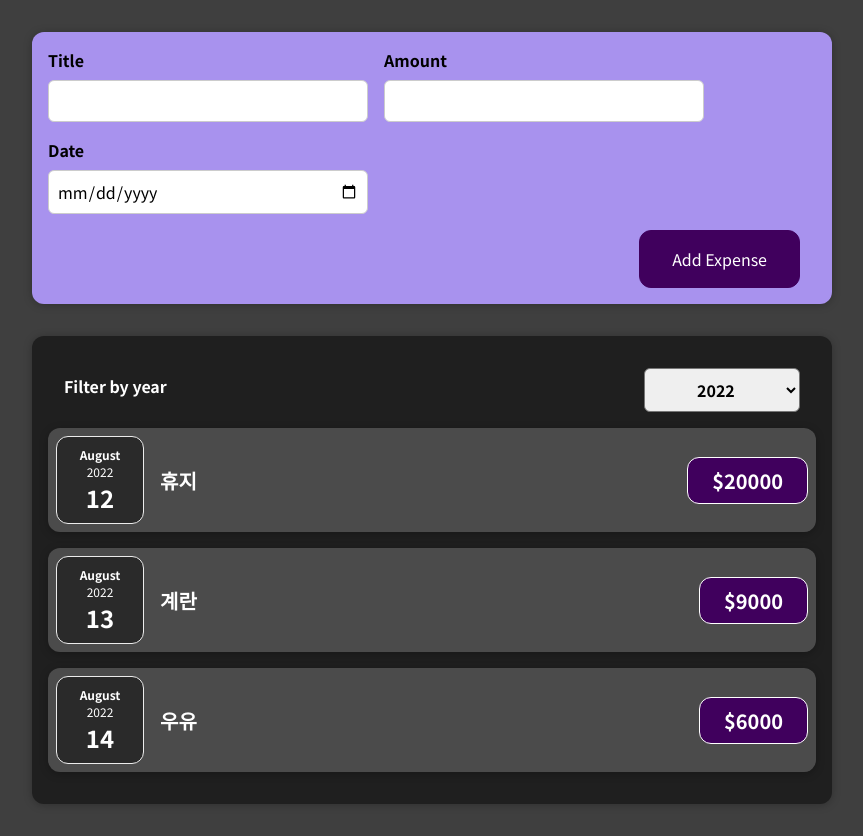
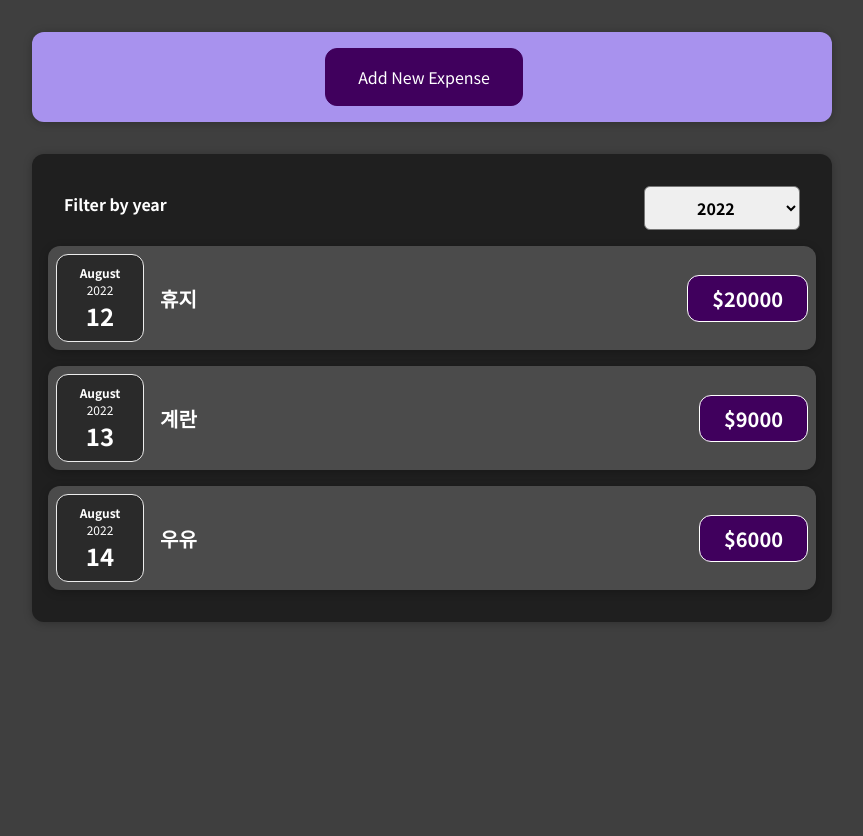
Before and after one commit to hwajj/udemy-lecture-react-practice, a React (Create React App) app: page / in a window 1280 px wide. Shown: the whole page, without its empty margins (208-1071 px from the left). After the commit the page ends 800 px from the top, so only its background shows below. Built offline with nearby package versions, Linux system fonts and the light colour scheme.

Commit message:
Add cancel button

```diff
--- a/src/components/NewExpense/ExpenseForm.js
+++ b/src/components/NewExpense/ExpenseForm.js
@@ -6,37 +6,17 @@
   const [enteredTitle, setEnteredTitle] = useState('');
   const [enteredAmount, setEnteredAmount] = useState('');
   const [enteredDate, setEnteredDate] = useState('');
-  // const [userInput, setUserInput] = useState({
-  //   enteredTitle: '',
-  //   enteredAmount: '',
-  //   enteredDate: '',
-  // });
 
   const titleChangeHandler = (event) => {
     setEnteredTitle(event.target.value);
-    // setUserInput({
-    //   ...userInput,
-    //   enteredTitle: event.target.value,
-    // });
-    // setUserInput((prevState) => {
-    //   return { ...prevState, enteredTitle: event.target.value };
-    // });
   };
 
   const amountChangeHandler = (event) => {
     setEnteredAmount(event.target.value);
-    // setUserInput({
-    //   ...userInput,
-    //   enteredAmount: event.target.value,
-    // });
   };
 
   const dateChangeHandler = (event) => {
     setEnteredDate(event.target.value);
-    // setUserInput({
-    //   ...userInput,
-    //   enteredDate: event.target.value,
-    // });
   };
 
   const submitHandler = (event) => {
@@ -87,6 +67,9 @@
         </div>
       </div>
       <div className='new-expense__actions'>
+        <button type='button' onClick={props.onCancel}>
+          Cancel
+        </button>
         <button type='submit'>Add Expense</button>
       </div>
     </form>
--- a/src/components/NewExpense/NewExpense.js
+++ b/src/components/NewExpense/NewExpense.js
@@ -1,20 +1,39 @@
-import React from 'react';
+import React, { useState } from 'react';
 
 import ExpenseForm from './ExpenseForm';
 import './NewExpense.css';
 
 const NewExpense = (props) => {
+  const [isEditing, setIsEditing] = useState(false);
+
   const saveExpenseDataHandler = (enteredExpenseData) => {
     const expenseData = {
       ...enteredExpenseData,
       id: Math.random().toString(),
     };
     props.onAddExpense(expenseData);
+    setIsEditing(false);
+  };
+
+  const startEditingHandler = () => {
+    setIsEditing(true);
+  };
+
+  const stopEditingHandler = () => {
+    setIsEditing(false);
   };
 
   return (
     <div className='new-expense'>
-      <ExpenseForm onSaveExpenseData={saveExpenseDataHandler} />
+      {!isEditing && (
+        <button onClick={startEditingHandler}>Add New Expense</button>
+      )}
+      {isEditing && (
+        <ExpenseForm
+          onSaveExpenseData={saveExpenseDataHandler}
+          onCancel={stopEditingHandler}
+        />
+      )}
     </div>
   );
 };
```
